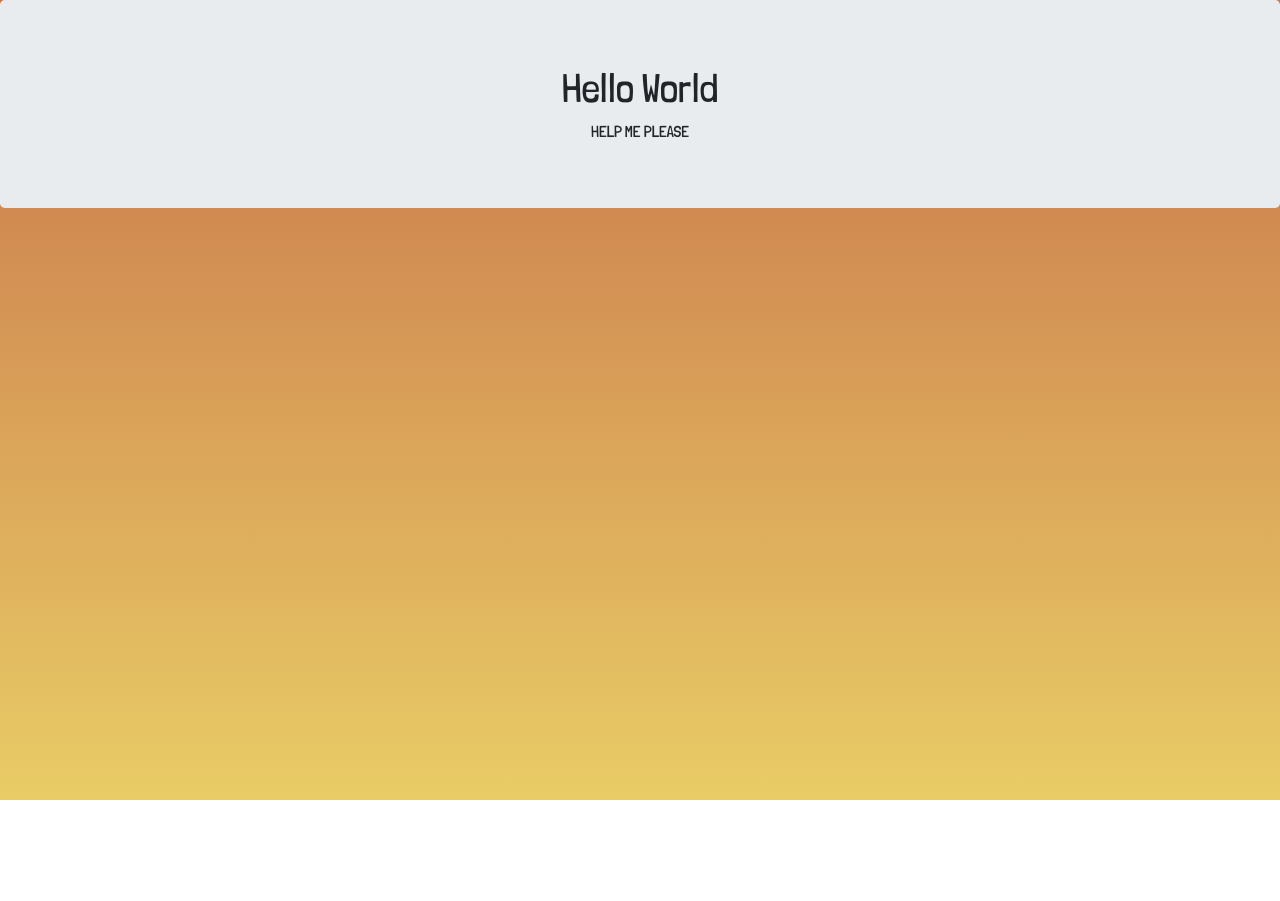
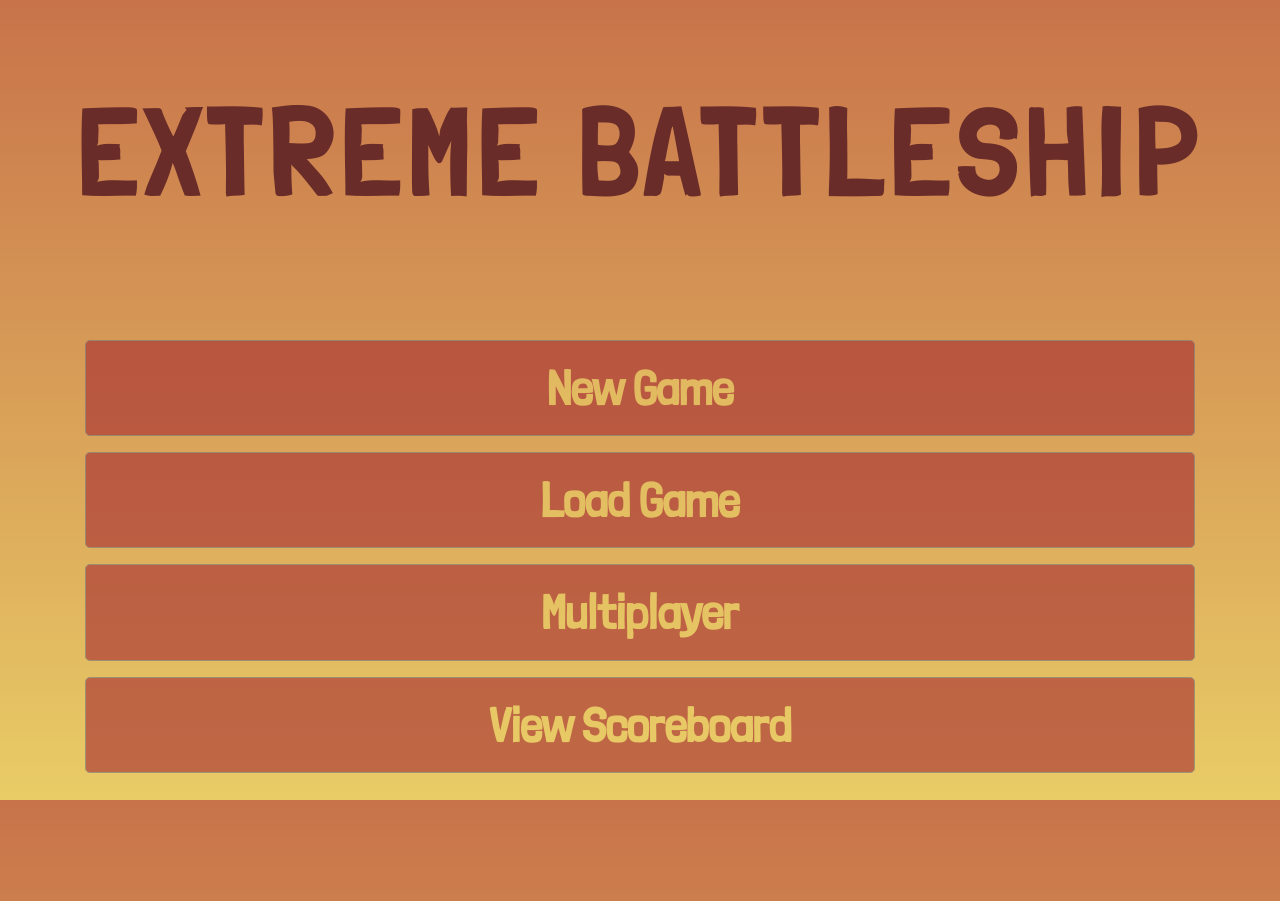
Before and after one commit to NathanWooddell2/447-GroupE, a plain HTML site: page Pages/Homepage.html in a window 1280 px wide. Before the commit the page ends 800 px from the top, so only its background shows below. Drawn offline with nearby package versions, Linux system fonts and the light colour scheme; a web font is replaced by a local one.

Commit message:
Styles and Main Menu
New and Improved stylesheet
New Pretty Main menu

```diff
--- a/Pages/EchoStyle.css
+++ b/Pages/EchoStyle.css
@@ -10,8 +10,30 @@
  }
 
 
+/* Body and Class Segments */
+
 body {
     background-color: #c8734a;
     background-image: linear-gradient(#c8734a, #e9cc66);
     background-attachment: fixed;
 }
+#jumbo {
+    font-weight: bolder;
+    background: none;
+    font-size: 750%;
+    color: #692c29;
+    letter-spacing: .25cm;
+}
+#menu{
+    padding-bottom: 10%;
+}
+#menu-button {
+    color: #e9cc66;
+    font-weight: bold;
+    background-color: #a52931;
+    opacity: 0.6;
+    transition: 0.3s;
+    font-size: 300%;
+    padding: 1%;
+}
+#menu-button:hover {opacity: 0.9;}
--- a/Pages/Homepage.html
+++ b/Pages/Homepage.html
@@ -21,12 +21,21 @@ need the following: Gamepage.html Datapage.html Leaderboard.html
     <title>EXTREME BATTLESHIP</title>
 </head>
 
+
+
 <!-- Page Body -->
-<div class = "jumbotron text-center">
-    <h1 class = "text-center">
-        Hello World
-    </h1>
-    <body>
-        HELP ME PLEASE
-    </body>
-</div>
+<body>
+    <div class = "jumbotron text-center" id = "jumbo">
+            EXTREME  BATTLESHIP
+    </div>
+    <!-- Main Menu -->
+    <div class = "container text-center" id = "menu">
+        <button class="btn btn-secondary btn-lg btn-block" id = "menu-button">New Game</button>
+        <p> </p>
+        <button class="btn btn-secondary btn-lg btn-block" id = "menu-button">Load Game</button>
+        <p> </p>
+        <button class="btn btn-secondary btn-lg btn-block" id = "menu-button">Multiplayer</button>
+        <p> </p>
+        <button class="btn btn-secondary btn-lg btn-block" id = "menu-button">View Scoreboard</buton>
+    </div>
+</body>
```
